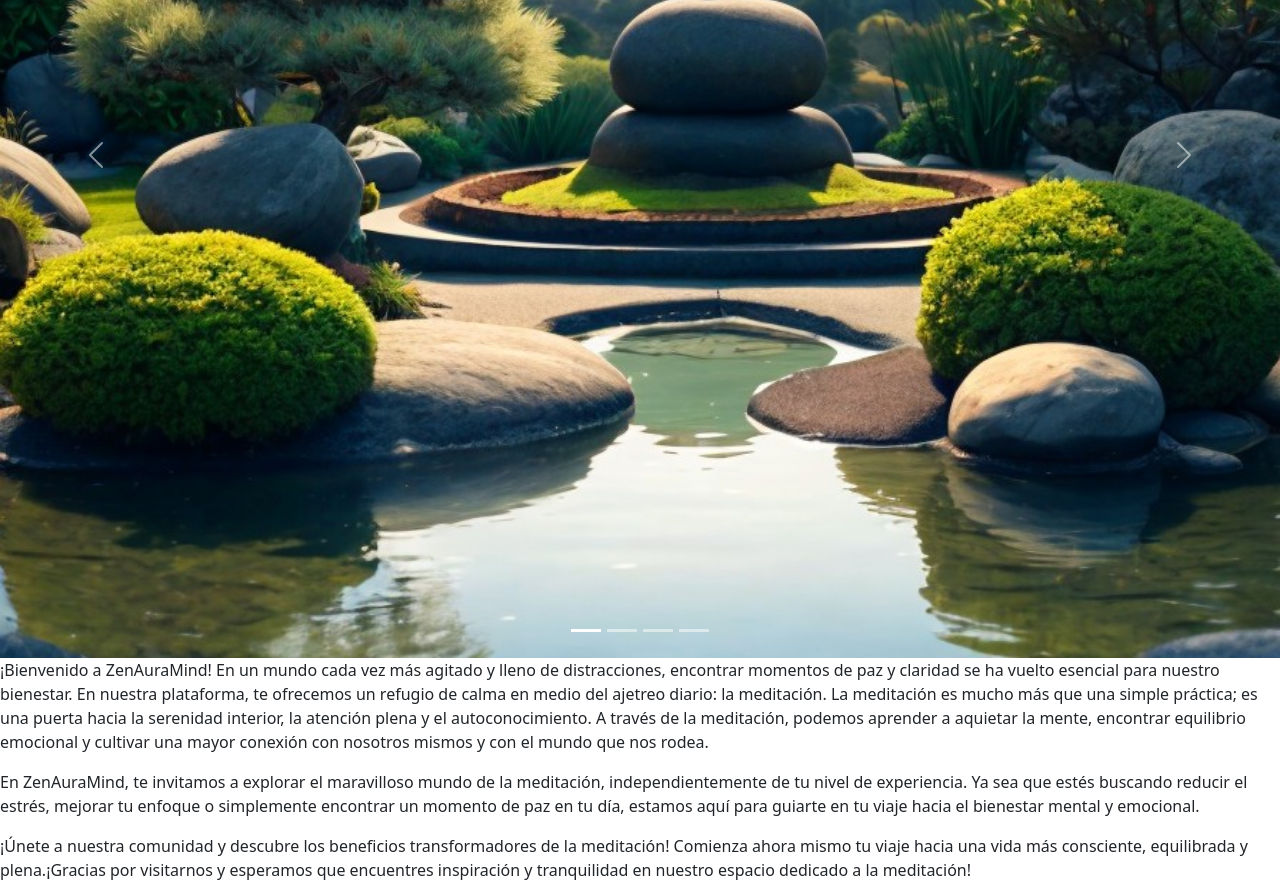
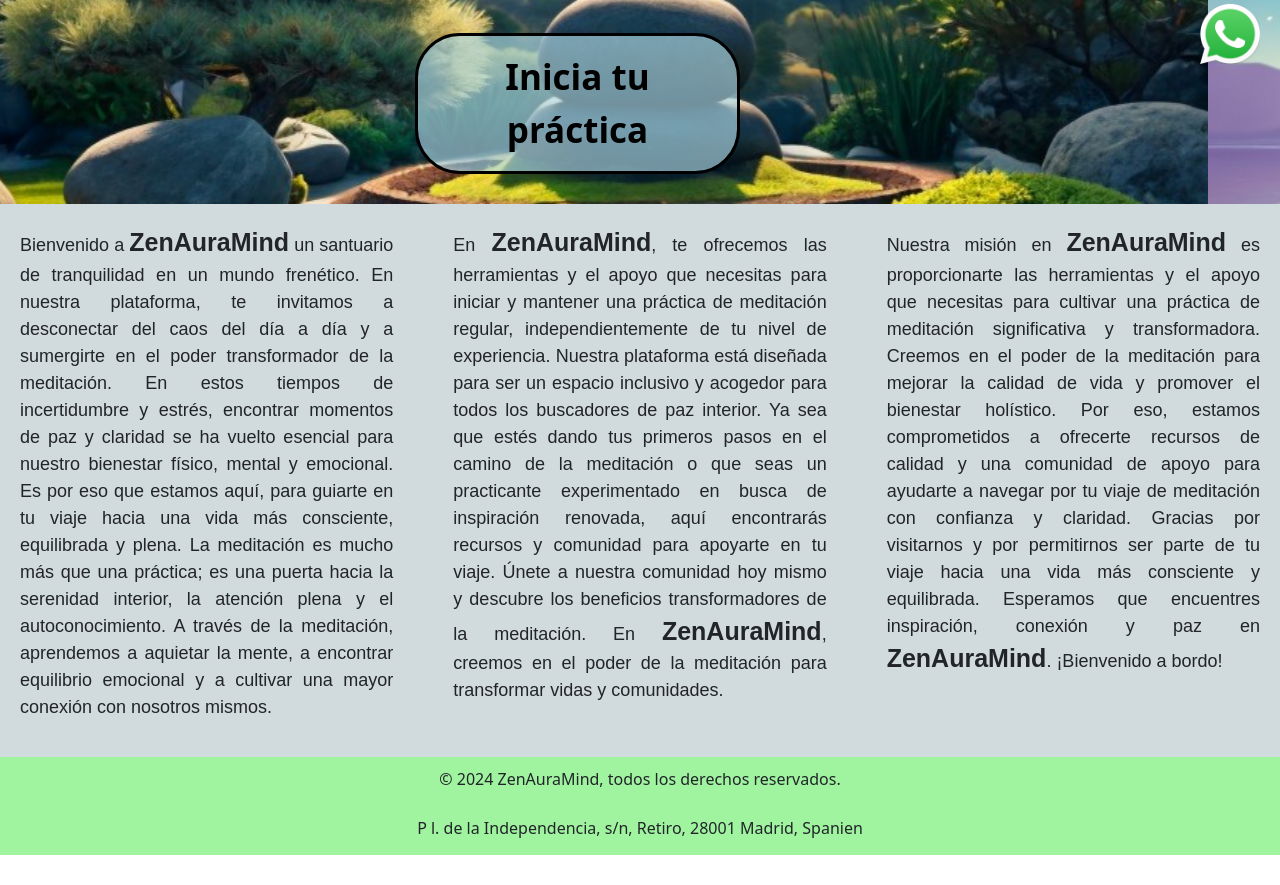
Before and after one commit to mariakimm/ZenAuraMind, a plain HTML site: page index.html in a window 1280 px wide. Shown: the part 716-1601 px from the top of the page. After the commit the page ends 1571 px from the top, so only its background shows below. Drawn offline with nearby package versions, Linux system fonts and the light colour scheme; a web font is replaced by a local one.

Commit message:
Cambios en main

```diff
--- a/css/styling.css
+++ b/css/styling.css
@@ -12,6 +12,7 @@ h1{
     color: #9Acd32;
     text-align: center;
     font-weight: bold;
+    margin-bottom: 0;
 }
 /* Estilos Header */
 /* header{
@@ -44,6 +45,7 @@ padding: 10px;
 .menu-ul li a{
     color: black;
     font-size: 30px;
+    font-weight: bold;
 }
 
 .menu-icon{
@@ -52,29 +54,49 @@ padding: 10px;
     height: 3em;
 }
 
-/* .menu{
-    position: absolute;
-    right: 0px;
-    top: 130px;
-} */
-/* .menu nav ul li{
-    list-style: none;
-    display: inline-block;
-    padding: 20px;
+#anuncio.carousel {
+    max-width: 100%;
+    height: 35em;
+    overflow: hidden;
+}
+
+.carousel-inner {
+    height: 100%;
+}
+
+.carousel-item img {
+    width: 100%;
+    height: auto;
+    object-fit: cover;
+    object-position: center;
+    display: block;
+    margin: 0 auto;
+}
+
+.boton-anuncio{
+    position:absolute;
+    bottom: 0;
+    width: 11em;
+    font-size: 35px;
+    text-align: center;
+    padding:30px;
+    display: flex;
+    justify-content: center;
+    transform: translateX(100%);
+}
+
+.boton-anuncio a{
+    text-decoration: none;
+    display: flex;
+    color: black;
+    background-color: #add8e6a9;
     font-weight: bold;
-} */
+    border-radius: 45px;
+    padding: 15px;
+    border: 3px solid;
+    align-items: center;
+}
 
-/* .menu nav ul li a{
-    color: black;
-    text-decoration: none;
-    font-size: 40px;
-} */
-
-/* Estilos Main */
-#banner{
-    height: 60%;
-    width: auto;
-}
 /* .anuncio{
     height: 600px;
     position: relative;
@@ -109,8 +131,51 @@ padding: 10px;
     background-color: #bac8cca9 ;
     padding: 20px;
 }
+/* Main */
+.introduccion-main{
+    background-color: #bac8cca9;
+    display: grid;
+    place-items: center;
+    gap: 20px;
+}
 
-.texto1, .texto2, .texto3{
+.contenedor-texto{
+    display: grid;
+    grid-template-columns: repeat(3, 1fr);
+    gap: 20px;
+    align-items: stretch;
+
+
+}
+
+.texto{
+    padding: 20px;
+    text-align: justify;
+    overflow: auto;
+    height: 100%;
+    font-size: 18px;
+    font-family: Arial, Helvetica, sans-serif;
+    line-height: 1.5;
+}
+
+.texto p .negrita{
+    font-weight: bold;
+    font-size: 25px;
+}
+
+.contact-fixed{
+    position: fixed;
+    bottom: 20px;
+    right: 20px;
+}
+
+.contact-fixed img{
+    width: 60px;
+}
+
+
+
+/* .texto1, .texto2, .texto3{
 
     font-size: 30px;
     text-align: justify;
@@ -123,16 +188,21 @@ padding: 10px;
 
 /* Estilos Footer */
 .pie-pagina{
-    text-align: center;
+    display: flex;
+    flex-direction: column;
+    align-items: center;
     background-color: #a0f4a0;
-    font-size: 20px;
-    padding: 20px 0;
 }
 
 .derechos-reservados, .direccion{
-    margin-bottom: 10px;
+    padding: 10px;
+    text-align: center;
+    margin-bottom: 5px;
 }
 
+.derechos-reservados p, .direccion p{
+    margin: 0;
+}
 /* Estilos Practicas */
 .practicas-programa{
     height: 550px;
@@ -305,3 +375,16 @@ padding: 10px;
     text-align: justify;
     font-family: Arial, Helvetica, sans-serif;
 }
+
+/* media query de tablet */
+@media (max-width: 1014px){
+
+}
+
+/* media query de mobile */
+@media (max-width:768px){
+.boton-anuncio{
+    transform: translateX(50%);
+}
+
+}
--- a/index.html
+++ b/index.html
@@ -1,11 +1,11 @@
 <!DOCTYPE html>
 <html lang="en">
-
 <head>
     <meta charset="UTF-8">
     <meta name="viewport" content="width=device-width, initial-scale=1.0">
     <!-- Link css Bootstrap -->
-    <link href="https://cdn.jsdelivr.net/npm/bootstrap@5.3.3/dist/css/bootstrap.min.css" rel="stylesheet" integrity="sha384-QWTKZyjpPEjISv5WaRU9OFeRpok6YctnYmDr5pNlyT2bRjXh0JMhjY6hW+ALEwIH" crossorigin="anonymous">
+    <link href="https://cdn.jsdelivr.net/npm/bootstrap@5.3.3/dist/css/bootstrap.min.css" rel="stylesheet"
+        integrity="sha384-QWTKZyjpPEjISv5WaRU9OFeRpok6YctnYmDr5pNlyT2bRjXh0JMhjY6hW+ALEwIH" crossorigin="anonymous">
     <link rel="shortcut icon" href="./img/logo.png">
     <link rel="stylesheet" href="./css/styling.css">
     <link rel="preconnect" href="https://fonts.googleapis.com">
@@ -64,73 +64,41 @@
     </header>
     <main>
         <h1>ZenAuraMind</h1>
-        <div id="carouselExampleIndicators banner" class="carousel slide">
-            <div class="carousel-indicators">
-                <button type="button" data-bs-target="#carouselExampleIndicators" data-bs-slide-to="0" class="active"
-                    aria-current="true" aria-label="Slide 1"></button>
-                <button type="button" data-bs-target="#carouselExampleIndicators" data-bs-slide-to="1"
-                    aria-label="Slide 2"></button>
-                <button type="button" data-bs-target="#carouselExampleIndicators" data-bs-slide-to="2"
-                    aria-label="Slide 3"></button>
-                <button type="button" data-bs-target="#carouselExampleIndicators" data-bs-slide-to="2"
-                    aria-label="Slide 4"></button>
-            </div>
+        <div id="anuncio" class="carousel slide" data-bs-ride="carousel">
             <div class="carousel-inner">
                 <div class="carousel-item active">
-                    <img src="./img/tranquilidad.jpg" class="d-block w-100" alt="img-tanquilidad">
+                    <img src="./img/tranquilidad.jpg" class="d-block w-100" alt="img-tranquilidad">
                 </div>
                 <div class="carousel-item">
-                    <img src="./img/monje-meditando.jpg" class="d-block w-100" alt="img-monje">
+                    <img src="./img/river-colores.jpg" class="d-block w-100" alt="img-river-colors">
                 </div>
                 <div class="carousel-item">
-                    <img src="./img/casa_relax.jpg" class="d-block w-100" alt="img-casa-relax">
-                </div>
-                <div class="carousel-item">
-                    <img src="./img/relaxed-garden.jpg" class="d-block w-100" alt="img-relax-garden">
+                    <img src="./img/monje-meditando.jpg" class="d-block w-100" alt="img-river-colors">
                 </div>
             </div>
-            <button class="carousel-control-prev" type="button" data-bs-target="#carouselExampleIndicators"
-                data-bs-slide="prev">
-                <span class="carousel-control-prev-icon" aria-hidden="true"></span>
-                <span class="visually-hidden">Previous</span>
-            </button>
-            <button class="carousel-control-next" type="button" data-bs-target="#carouselExampleIndicators"
-                data-bs-slide="next">
-                <span class="carousel-control-next-icon" aria-hidden="true"></span>
-                <span class="visually-hidden">Next</span>
-            </button>
-        </div>
-        <!-- <section class="anuncio">
-            <img class="foto-tranquilidad" src="./img/tranquilidad.jpg" alt="foto-tranquilidad">
             <div class="boton-anuncio">
                 <a href="./pages/practicas.html">Inicia tu práctica</a>
             </div>
-        </section> -->
+        </div>
         <section class="introduccion-main">
-            <div class="texto1">
-                <p>¡Bienvenido a ZenAuraMind! En un mundo cada vez más agitado y lleno de distracciones, encontrar
-                    momentos de paz y claridad se ha vuelto esencial para nuestro bienestar. En nuestra plataforma, te
-                    ofrecemos un refugio de calma en medio del ajetreo diario: la meditación. La meditación es mucho más
-                    que una simple práctica; es una puerta hacia la serenidad interior, la atención plena y el
-                    autoconocimiento. A través de la meditación, podemos aprender a aquietar la mente, encontrar
-                    equilibrio emocional y cultivar una mayor conexión con nosotros mismos y con el mundo que nos rodea.
-                </p>
-            </div>
-            <div class="texto2">
-                <p>En ZenAuraMind, te invitamos a explorar el maravilloso mundo de la meditación, independientemente de
-                    tu nivel de experiencia. Ya sea que estés buscando reducir el estrés, mejorar tu enfoque o
-                    simplemente encontrar un momento de paz en tu día, estamos aquí para guiarte en tu viaje hacia el
-                    bienestar mental y emocional.
-                </p>
-            </div>
-            <div class="texto3">
-                <p>¡Únete a nuestra comunidad y descubre los beneficios transformadores de la meditación! Comienza ahora
-                    mismo tu viaje hacia una vida más consciente, equilibrada y plena.¡Gracias por visitarnos y
-                    esperamos que encuentres inspiración y tranquilidad en nuestro espacio dedicado a la meditación!
-                </p>
+            <div class="contenedor-texto">
+                <div class="texto">
+                    <p>Bienvenido a <span class="negrita">ZenAuraMind</span> un santuario de tranquilidad en un mundo frenético. En nuestra plataforma, te invitamos a desconectar del caos del día a día y a sumergirte en el poder transformador de la meditación. En estos tiempos de incertidumbre y estrés, encontrar momentos de paz y claridad se ha vuelto esencial para nuestro bienestar físico, mental y emocional. Es por eso que estamos aquí, para guiarte en tu viaje hacia una vida más consciente, equilibrada y plena. La meditación es mucho más que una práctica; es una puerta hacia la serenidad interior, la atención plena y el autoconocimiento. A través de la meditación, aprendemos a aquietar la mente, a encontrar equilibrio emocional y a cultivar una mayor conexión con nosotros mismos.
+                    </p>
+                </div>
+                <div class="texto">
+                    <p>En <span class="negrita">ZenAuraMind</span>, te ofrecemos las herramientas y el apoyo que necesitas para iniciar y mantener una práctica de meditación regular, independientemente de tu nivel de experiencia. Nuestra plataforma está diseñada para ser un espacio inclusivo y acogedor para todos los buscadores de paz interior. Ya sea que estés dando tus primeros pasos en el camino de la meditación o que seas un practicante experimentado en busca de inspiración renovada, aquí encontrarás recursos y comunidad para apoyarte en tu viaje. Únete a nuestra comunidad hoy mismo y descubre los beneficios transformadores de la meditación. En <span class="negrita">ZenAuraMind</span>, creemos en el poder de la meditación para transformar vidas y comunidades.
+                    </p>
+                </div>
+                <div class="texto">
+                    <p>Nuestra misión en <span class="negrita">ZenAuraMind</span> es proporcionarte las herramientas y el apoyo que necesitas para cultivar una práctica de meditación significativa y transformadora. Creemos en el poder de la meditación para mejorar la calidad de vida y promover el bienestar holístico. Por eso, estamos comprometidos a ofrecerte recursos de calidad y una comunidad de apoyo para ayudarte a navegar por tu viaje de meditación con confianza y claridad. Gracias por visitarnos y por permitirnos ser parte de tu viaje hacia una vida más consciente y equilibrada. Esperamos que encuentres inspiración, conexión y paz en <span class="negrita">ZenAuraMind</span>. ¡Bienvenido a bordo!
+                    </p>
+                </div>
             </div>
         </section>
-
+        <div class="contact-fixed">
+            <img src="./img/whatsapp.png" alt="Logo WhatsApp">
+        </div>
     </main>
     <footer>
         <!-- Script Bootstrap -->
@@ -149,5 +117,4 @@
         </section>
     </footer>
 </body>
-
 </html>
```
Also changed, not shown: pages/beneficios.html (+3 -0 lines), pages/contacto.html (+3 -0 lines), pages/practicas.html (+3 -0 lines), pages/recursos.html (+3 -0 lines), img/whatsapp.png (added).
